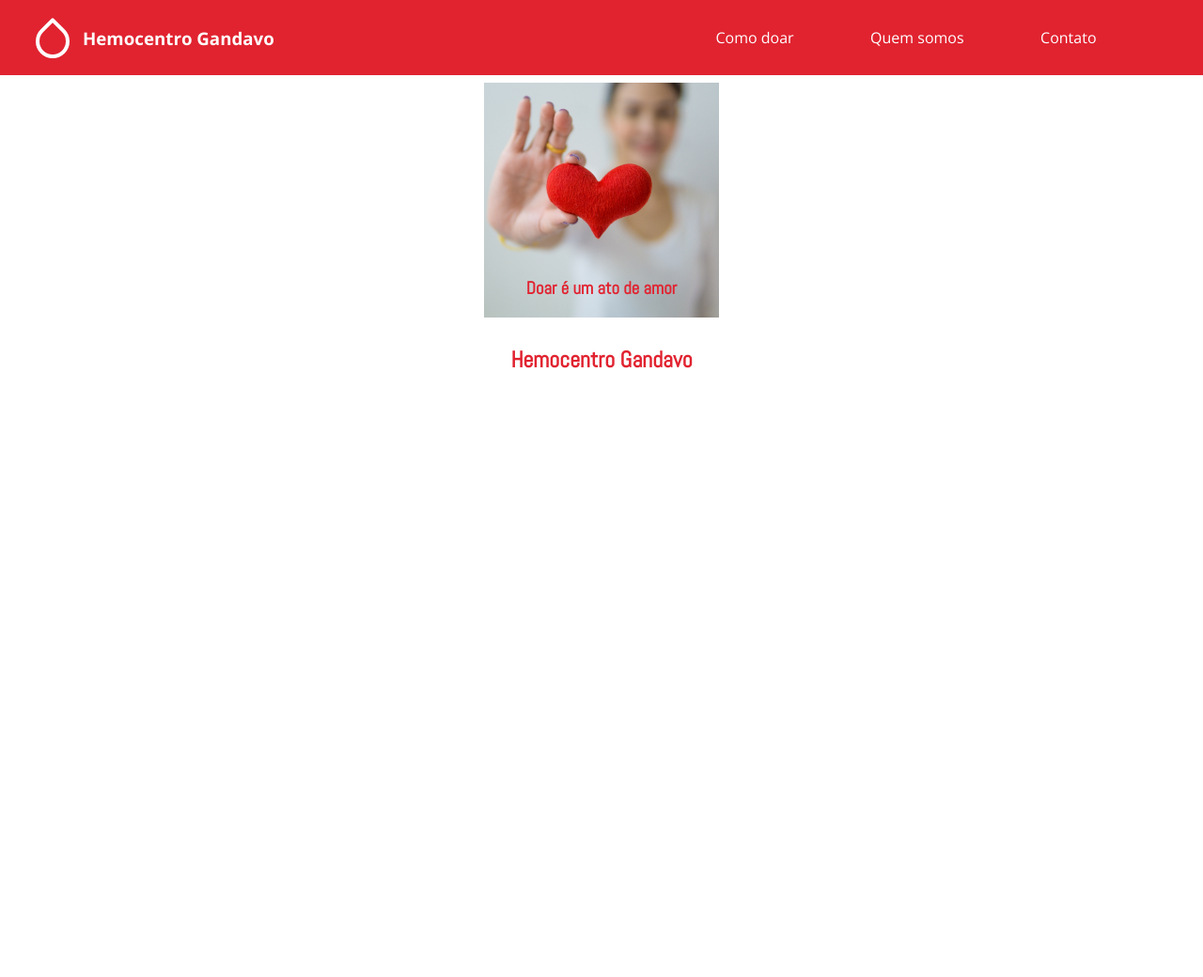
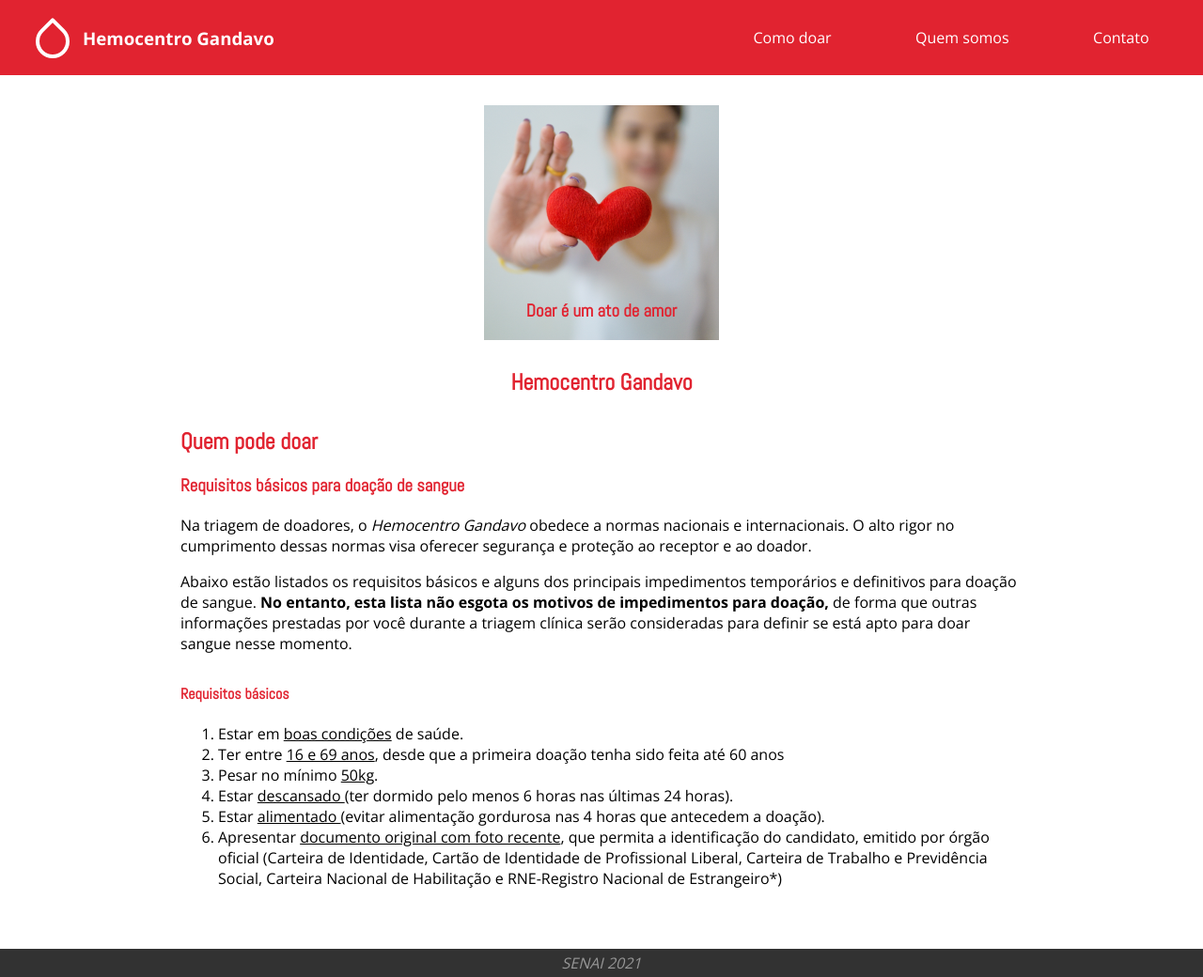
Before and after one commit to mkauffmann/senai-uc08-doacao-sangue, a plain HTML site: page index.html in a window 1280 px wide. Shown: the whole page at 94% size. Before the commit the page ends 800 px from the top, so only its background shows below. Drawn offline with nearby package versions, Linux system fonts and the light colour scheme.

Commit message:
adicionar texto, lista e footer

```diff
--- a/_css/estilo.css
+++ b/_css/estilo.css
@@ -8,7 +8,9 @@ body {
 .header {
     background-color: #E12330;
     color: white;
-    position: sticky;
+    position: fixed;
+    width: 100%;
+    top: 0;
     padding: 1rem 2rem;
     display: flex;
     justify-content: space-between;
@@ -45,12 +47,17 @@ body {
     color: white;
 }
 
+.menu-item a:hover,
+.menu-item a:active {
+    color: rgb(230, 200, 200);
+}
+
 /* MAIN /*
 /* -------------------------------------- */
 
 .banner {
     width: 250px;
-    margin: 8px auto;
+    margin: 112px auto 32px;
 }
 
 .banner h1,
@@ -65,3 +72,33 @@ body {
     position: relative;
     bottom: 48px;
 }
+
+.texto {
+    width: 70%;
+    margin: 32px auto;
+    text-align: left;
+    font-family: Abel, sans-serif;
+    color: #E12330;
+}
+
+.texto h4 {
+    margin-top: 32px;
+}
+
+.texto p,
+.texto li {
+    font-family: 'Open sans', sans-serif;
+    color: black;
+}
+
+.footer {
+    background-color: rgb(50, 50, 50);
+    color: rgb(150, 150, 150);
+    text-align: center;
+    margin-top: 64px;
+    padding: 4px;
+}
+
+.footer p {
+    margin: 0;
+}
--- a/index.html
+++ b/index.html
@@ -33,10 +33,29 @@
                 <h3>Doar é um ato de <b>amor</b></h3>
             </div>
             <h1>Hemocentro Gandavo</h1>
-
-
+        </section>
+        <section class="texto">
+            <h1>Quem pode doar</h1>
+            <h3>Requisitos básicos para doação de sangue</h3>
+            <p>Na triagem de doadores, o <i>Hemocentro Gandavo</i> obedece a normas nacionais e internacionais. O alto rigor no cumprimento dessas normas visa oferecer segurança e proteção ao receptor e ao doador.</p>
+            <p>Abaixo estão listados os requisitos básicos e alguns dos principais impedimentos temporários e definitivos para doação de sangue. <b> No entanto, esta lista não esgota os motivos de impedimentos para doação,</b> de forma que outras informações prestadas por você durante a triagem clínica serão consideradas para definir se está apto para doar sangue nesse momento.
+            </p>
+            <h4>Requisitos básicos</h4>
+            <ol>
+                <li>Estar em <u> boas condições</u> de saúde.</li>
+                <li>Ter entre <u> 16 e 69 anos</u>, desde que a primeira doação tenha sido feita até 60 anos </li>
+                <li>Pesar no mínimo <u> 50kg</u>.</li>
+                <li>Estar <u> descansado </u>(ter dormido pelo menos 6 horas nas últimas 24 horas).</li>
+                <li>Estar <u> alimentado </u>(evitar alimentação gordurosa nas 4 horas que antecedem a doação).</li>
+                <li>Apresentar <u> documento original com foto recente</u>, que permita a identificação do candidato, emitido por órgão oficial (Carteira de Identidade, Cartão de Identidade de Profissional Liberal, Carteira de Trabalho e Previdência Social, Carteira Nacional de Habilitação e RNE-Registro Nacional de Estrangeiro*)</li>
+            </ol>
         </section>
     </main>
+    <footer>
+        <div class="footer">
+            <p><i>SENAI 2021</i></p>
+        </div>
+    </footer>
 
 </body>
 </html>
```
